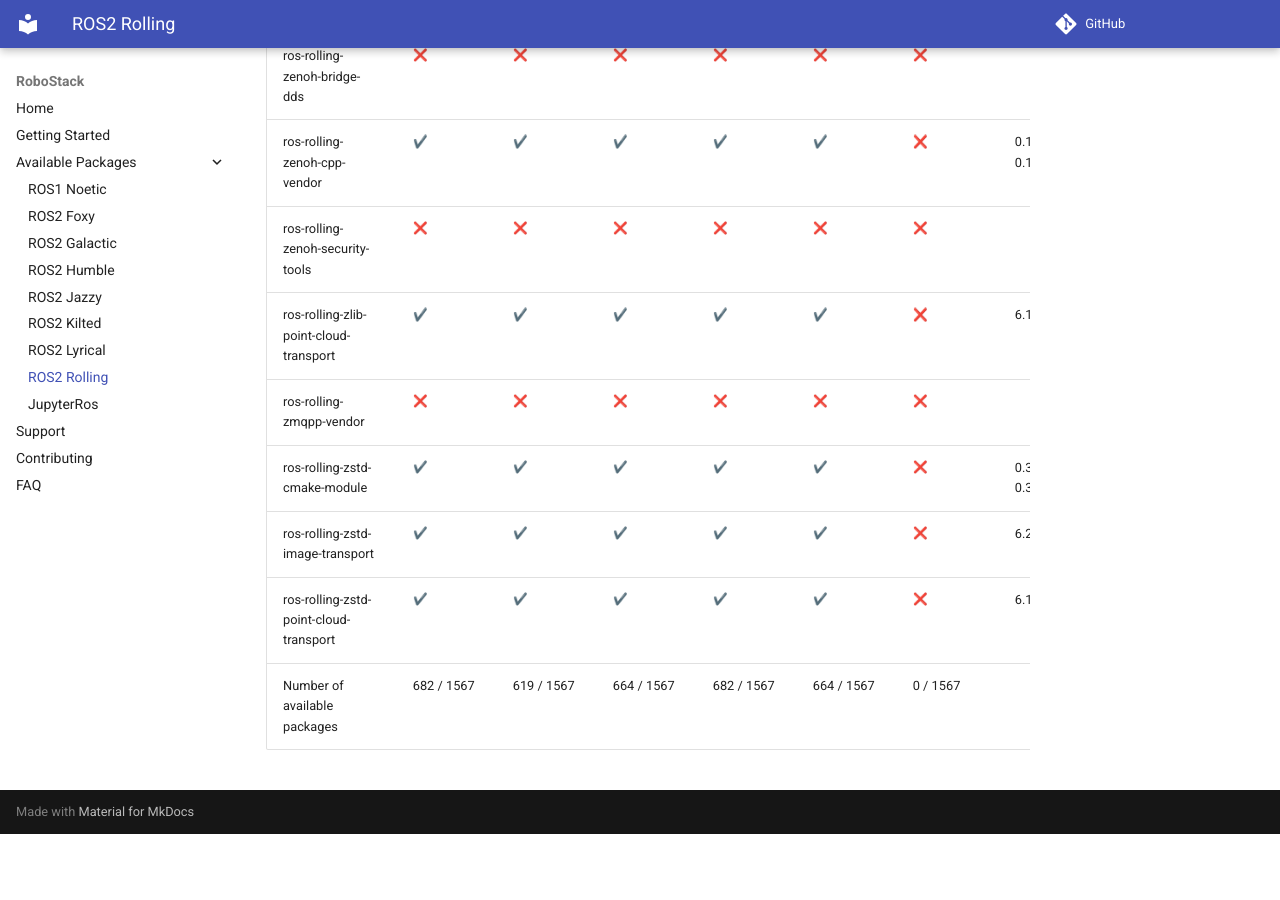
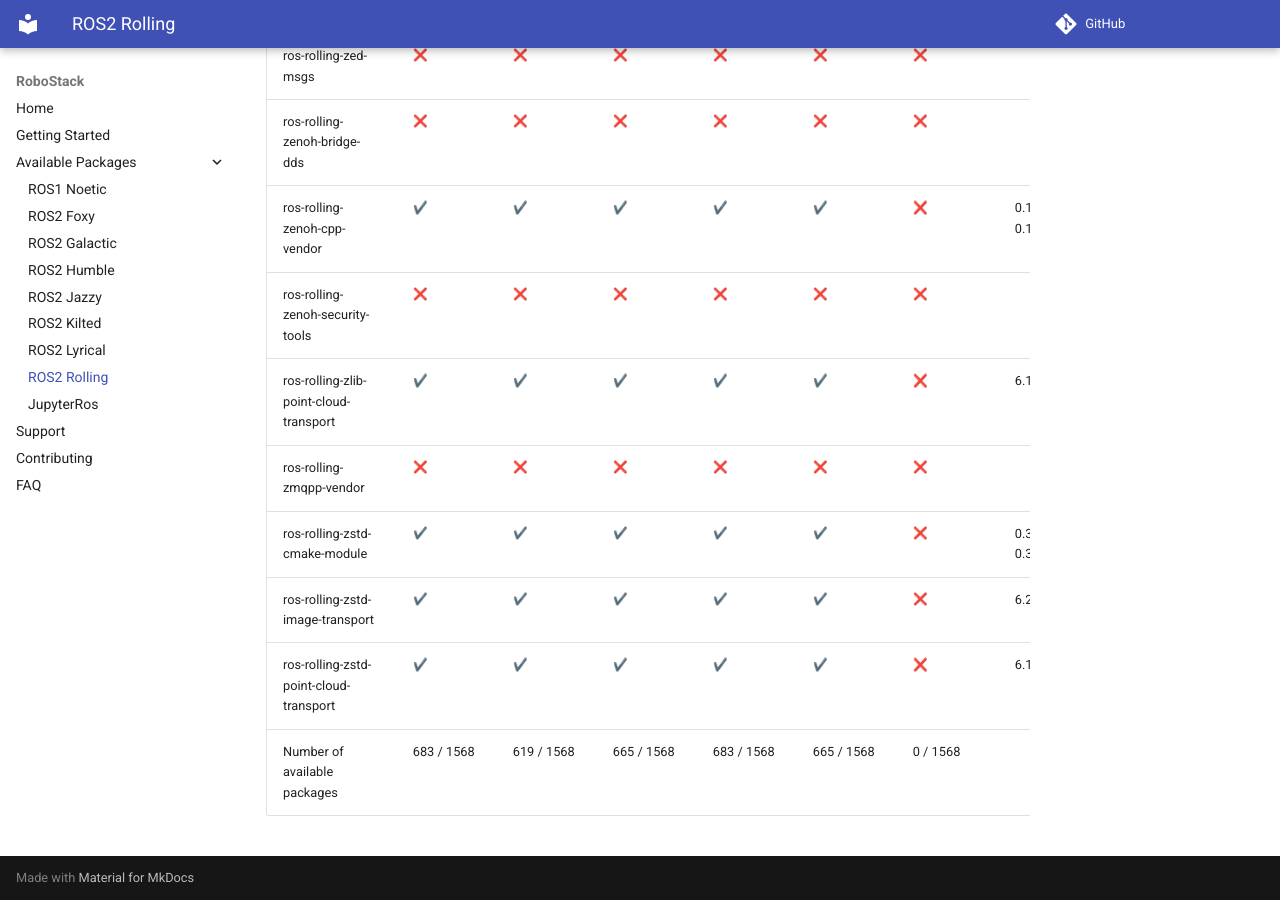
Before and after one commit to RoboStack/robostack.github.io, an MkDocs documentation site: the page built from docs/rolling.md, in a window 1280 px wide and 900 px high, scrolled down 117807 px. Built offline with MkDocs 1.6.1 and Material for MkDocs 9.7.7, drawn with Linux system fonts in a browser that asks for light colours; emoji names are drawn with the system emoji font; comment, search, counter and statistics services are not loaded; before the commit the page ends 118641 px from its top, so only the background shows below that; some of the changed text lies outside the part shown.

Commit message:
Update tables

```diff
--- a/docs/rolling.md
+++ b/docs/rolling.md
@@ -1567,4 +1568,4 @@
 | ros-rolling-zstd-cmake-module | :heavy_check_mark: { data-sort='1' } | :heavy_check_mark: { data-sort='1' } | :heavy_check_mark: { data-sort='1' } | :heavy_check_mark: { data-sort='1' } | :heavy_check_mark: { data-sort='1' } | :x: { data-sort='0' } | 0.33.1, 0.34.0  |
 | ros-rolling-zstd-image-transport | :heavy_check_mark: { data-sort='1' } | :heavy_check_mark: { data-sort='1' } | :heavy_check_mark: { data-sort='1' } | :heavy_check_mark: { data-sort='1' } | :heavy_check_mark: { data-sort='1' } | :x: { data-sort='0' } | 6.2.4, 7.0.0  |
 | ros-rolling-zstd-point-cloud-transport | :heavy_check_mark: { data-sort='1' } | :heavy_check_mark: { data-sort='1' } | :heavy_check_mark: { data-sort='1' } | :heavy_check_mark: { data-sort='1' } | :heavy_check_mark: { data-sort='1' } | :x: { data-sort='0' } | 6.1.0  |
-| Number of available packages |  682 / 1567 | 619 / 1567 | 664 / 1567 | 682 / 1567 | 664 / 1567 | 0 / 1567 |
+| Number of available packages |  683 / 1568 | 619 / 1568 | 665 / 1568 | 683 / 1568 | 665 / 1568 | 0 / 1568 |
```
Also changed, not shown: other parts of docs/rolling.md (+1 -0 lines), docs/lyrical.md (+2 -1 lines).
